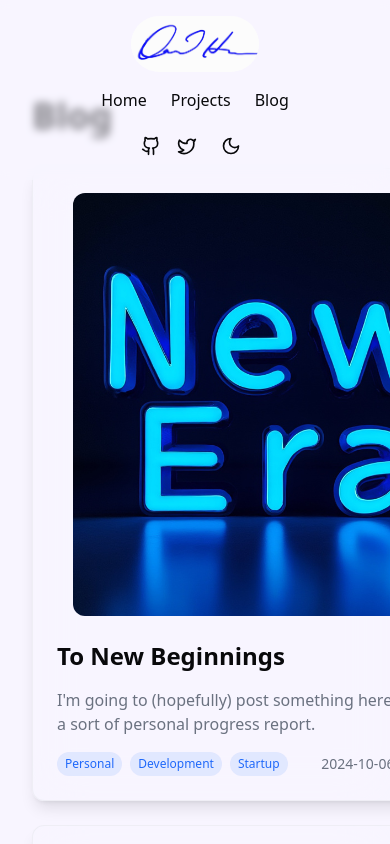
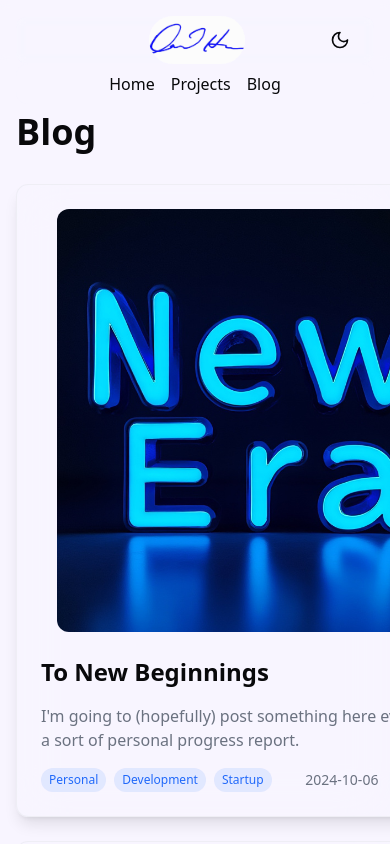
Before and after one commit to dhearn93/daniel-hearn, a React (Vite) app: page /#/blog in a window 390 px wide. Shown: the top 844 px of the page. Built offline with nearby package versions, Linux system fonts and the light colour scheme.

Commit message:
fixed display on mobile

```diff
--- a/src/App.css
+++ b/src/App.css
@@ -5,8 +5,14 @@ html {
 #root {
   max-width: 1280px;
   margin: 0 auto;
-  padding: 2rem;
+  padding: 1rem;
   text-align: center;
+}
+
+@media (min-width: 640px) {
+  #root {
+    padding: 2rem;
+  }
 }
 
 .logo {
@@ -44,3 +50,25 @@ html {
 .read-the-docs {
   color: #888;
 }
+
+/* Add consistent page spacing accounting for navbar */
+.page-container {
+  padding-top: calc(4rem + 2rem); /* navbar height (4rem) + extra spacing (2rem) */
+}
+
+@media (min-width: 640px) {
+  .page-container {
+    padding-top: calc(4rem + 2rem);
+  }
+}
+
+/* Add a utility class for page headers */
+.page-header {
+  padding-top: 7rem; /* 112px - provides enough clearance for navbar */
+}
+
+@media (min-width: 640px) {
+  .page-header {
+    padding-top: 6rem; /* 96px - slightly less padding needed on larger screens */
+  }
+}
--- a/src/components/Navbar.tsx
+++ b/src/components/Navbar.tsx
@@ -51,37 +51,42 @@ const Navbar = () => {
 
   return (
     <nav className={cn(
-      "fixed top-0 left-0 right-0 z-50 transition-all duration-300 bg-background/50 backdrop-blur-sm",
+      "fixed top-0 left-0 right-0 z-50 transition-all duration-300 bg-background/50 backdrop-blur-sm h-16",
       isScrolled ? "py-2" : "py-4"
     )}>
-      <div className="container mx-auto flex flex-col sm:flex-row items-center justify-between gap-4 px-4">
+      <div className="container mx-auto flex flex-col sm:flex-row items-center justify-between gap-0 sm:gap-4 px-4">
+        <div className="w-full sm:w-auto flex flex-col sm:flex-row items-center sm:items-start gap-0 sm:gap-2">
+          <div className="flex items-center justify-between w-full sm:w-auto bg-background/50 backdrop-blur-sm sm:bg-transparent px-4 sm:px-0 rounded-lg sm:rounded-none">
+            <div className="sm:hidden w-10" />
             <Link to="/" className="flex items-center gap-2">
-          <div className="relative w-32 h-14">
+              <div className="relative w-24 sm:w-32 h-12 sm:h-14">
                 {!logoLoaded && (
                   <div className="absolute inset-0 bg-muted animate-pulse rounded-full" />
                 )}
                 <img
-              src={isDark
-                ? "/images/logo-dark.jpg"
-                : "/images/logo-light.jpg"
-              }
+                  src={isDark ? "/images/logo-dark.jpg" : "/images/logo-light.jpg"}
                   alt="Daniel Hearn"
                   className={cn(
-                "w-32 h-14 rounded-full object-cover transition-opacity duration-300",
+                    "w-full h-full rounded-full object-cover transition-opacity duration-300",
                     !logoLoaded && "opacity-0"
                   )}
                   onLoad={() => setLogoLoaded(true)}
                 />
               </div>
             </Link>
-
-        <div className="flex items-center gap-6">
-          <Link to="/" className="hover:text-primary transition-colors">Home</Link>
-          <Link to="/projects" className="hover:text-primary transition-colors">Projects</Link>
-          <Link to="/blog" className="hover:text-primary transition-colors">Blog</Link>
+            <button onClick={toggleTheme} className="p-2 hover:bg-secondary rounded-full transition-colors sm:hidden">
+              {isDark ? <Sun className="w-5 h-5" /> : <Moon className="w-5 h-5" />}
+            </button>
+          </div>
         </div>
 
-        <div className="flex items-center gap-4">
+        <div className="flex items-center justify-center gap-4 sm:gap-6 overflow-x-auto py-2 sm:py-0 bg-background/50 backdrop-blur-sm w-full sm:w-auto px-4 sm:px-0 rounded-lg sm:rounded-none sm:bg-transparent mt-0">
+          <Link to="/" className="hover:text-primary transition-colors whitespace-nowrap">Home</Link>
+          <Link to="/projects" className="hover:text-primary transition-colors whitespace-nowrap">Projects</Link>
+          <Link to="/blog" className="hover:text-primary transition-colors whitespace-nowrap">Blog</Link>
+        </div>
+
+        <div className="hidden sm:flex items-center gap-4">
           <a href="https://github.com/dhearn93" target="_blank" rel="noopener noreferrer" className="hover:text-primary transition-colors">
             <Github className="w-5 h-5" />
           </a>
--- a/src/pages/Blog.tsx
+++ b/src/pages/Blog.tsx
@@ -35,8 +35,8 @@ const Blog = () => {
   }
 
   return (
-    <div className="min-h-screen pt-24">
-      <div className="container">
+    <div className="min-h-screen">
+      <div className="container pt-28 sm:pt-24 px-4">
         <h1 className="text-4xl font-bold mb-8">Blog</h1>
         <div className="grid gap-6">
           {blogPosts.map((post) => (
--- a/src/pages/Index.tsx
+++ b/src/pages/Index.tsx
@@ -16,25 +16,25 @@ const Index = () => {
   return (
     <div className="min-h-screen">
       {/* Hero Section */}
-      <section className="min-h-screen flex items-center justify-center pt-20">
+      <section className="min-h-[calc(100vh-4rem)] flex items-center justify-center pt-28 sm:pt-24 px-4">
         <div className="container grid grid-cols-1 md:grid-cols-2 gap-8 items-center animate-fade-in">
-          <div className="md:hidden mb-8 relative">
+          <div className="md:hidden mb-8 relative mt-8 sm:mt-0">
             {!mainImageLoaded && <div className="absolute inset-0 bg-muted animate-pulse rounded-2xl" />}
             <img
               src="/images/dh-main.jpg"
               alt="Daniel Hearn"
               className={cn(
-                "rounded-2xl shadow-xl w-full max-w-lg mx-auto transition-opacity duration-300",
+                "rounded-2xl shadow-xl w-full max-w-sm mx-auto transition-opacity duration-300",
                 !mainImageLoaded && "opacity-0"
               )}
               onLoad={() => setMainImageLoaded(true)}
             />
           </div>
           <div className="text-center md:text-left">
-            <h1 className="text-5xl md:text-7xl font-bold mb-6">
+            <h1 className="text-4xl sm:text-5xl md:text-7xl font-bold mb-6">
               Hello
             </h1>
-            <p className="text-xl md:text-2xl text-muted-foreground mb-8">
+            <p className="text-lg sm:text-xl md:text-2xl text-muted-foreground mb-8">
               I'm Daniel.
               <br />
               I'm a father, husband, start-up founder, computer whisperer, philosopher, accelerationist, and professional daydreamer.
@@ -70,7 +70,7 @@ const Index = () => {
       </section>
 
       {/* About Section */}
-      <section id="about-section" className="py-20">
+      <section id="about-section" className="py-20 px-4 mt-16">
         <div className="container">
           <h2 className="text-3xl font-bold mb-12 text-center">About Me</h2>
           <div className="relative">
@@ -81,8 +81,11 @@ const Index = () => {
                 className="w-full aspect-[16/9] object-cover rounded-2xl shadow-xl"
               />
             </div>
-            <div className="glass p-8 rounded-2xl shadow-lg bg-opacity-80 absolute bottom-[-8rem] right-[30px] max-w-xl">
-              <p className="text-lg leading-relaxed">
+            <div className="glass p-6 sm:p-8 rounded-2xl shadow-lg bg-opacity-80
+                          relative sm:absolute sm:bottom-[-8rem] sm:right-[30px]
+                          mt-8 sm:mt-0 mx-4 sm:mx-0
+                          max-w-full sm:max-w-xl">
+              <p className="text-base sm:text-lg leading-relaxed">
                 I'm a math hobbyist with a profound passion for technology. I've been programming since I was 12 years old and I've been obsessed with AI since I read Robert Heinlein's "The Moon is a Harsh Mistress" at age 15. I love building things, and I've been working on the Conscious Effort project for the past two years. I have dedicated my life to machine consciousness.
               </p>
             </div>
--- a/src/pages/Projects.tsx
+++ b/src/pages/Projects.tsx
@@ -31,8 +31,8 @@ const Projects = () => {
   ];
 
   return (
-    <div className="min-h-screen pt-24">
-      <div className="container">
+    <div className="min-h-screen">
+      <div className="container pt-28 sm:pt-24 px-4">
         <h1 className="text-4xl font-bold mb-8">Projects</h1>
         <div className="grid grid-cols-1 md:grid-cols-2 lg:grid-cols-3 gap-6">
           {projects.map((project) => {
```
Lines whose indentation alone changed are shown as unchanged.
